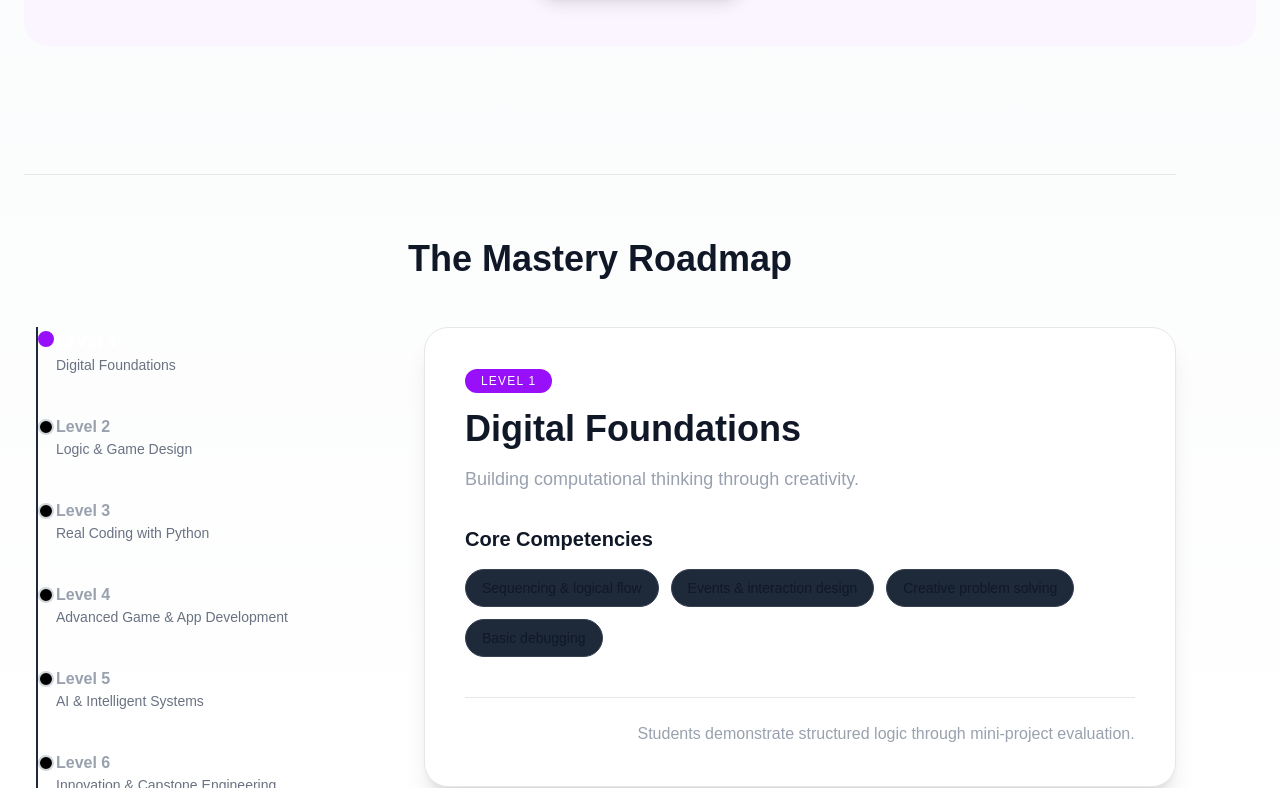
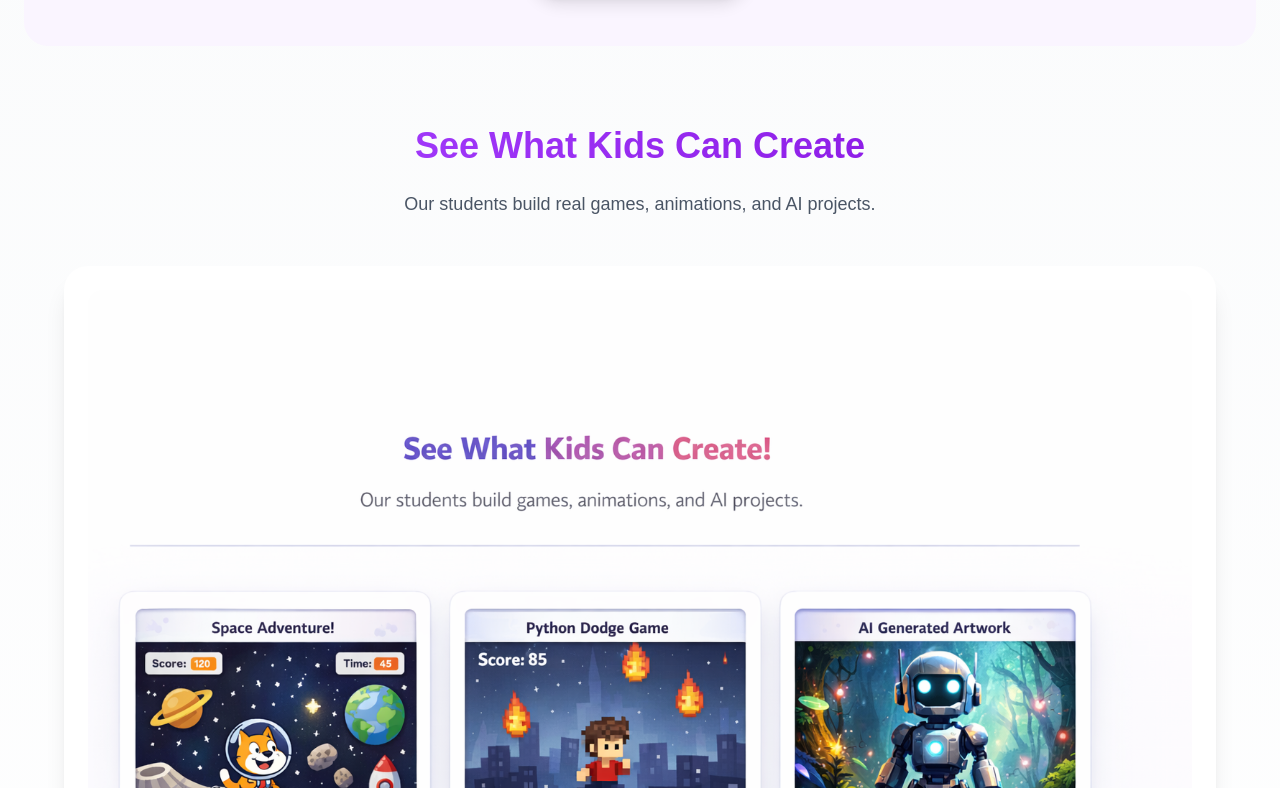
Before and after one commit to srushteesingh/logicleap-platform, a Next.js app: page / in a window 1280 px wide. Shown: the part 452-1240 px from the top of the page. Built offline with nearby package versions, Linux system fonts and the light colour scheme.

Commit message:
Add project showcase section

```diff
--- a/app/page.tsx
+++ b/app/page.tsx
@@ -96,6 +96,24 @@ export default function Home() {
         <button className="bg-purple-600 hover:bg-purple-700 text-white px-10 py-5 rounded-full font-semibold text-lg transition duration-300 shadow-lg hover:shadow-purple-500/40">
           Book a Free Trial
         </button>
+      </div>
+
+      <div className="mt-20 max-w-6xl mx-auto text-center">
+        <h2 className="text-3xl md:text-4xl font-bold mb-6 bg-gradient-to-r from-purple-500 to-purple-700 bg-clip-text text-transparent">
+          See What Kids Can Create
+        </h2>
+
+        <p className="text-gray-600 mb-12 text-lg">
+          Our students build real games, animations, and AI projects.
+        </p>
+
+        <div className="bg-white rounded-3xl shadow-xl p-6">
+          <img
+            src="/projects-preview.png"
+            alt="Student Projects Showcase"
+            className="rounded-2xl mx-auto"
+          />
+        </div>
       </div>
 
       <div className="mt-32 max-w-6xl border-t border-gray-200 pt-16">
```
Also changed, not shown: public/projects-preview.png (added).
